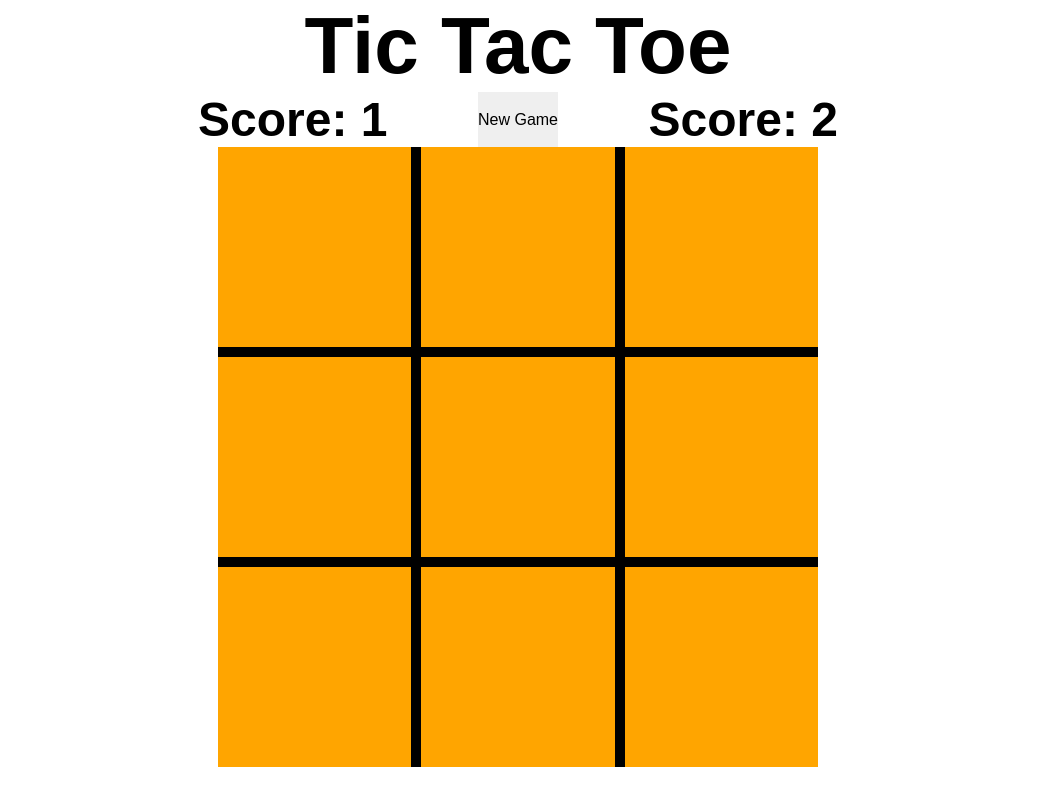
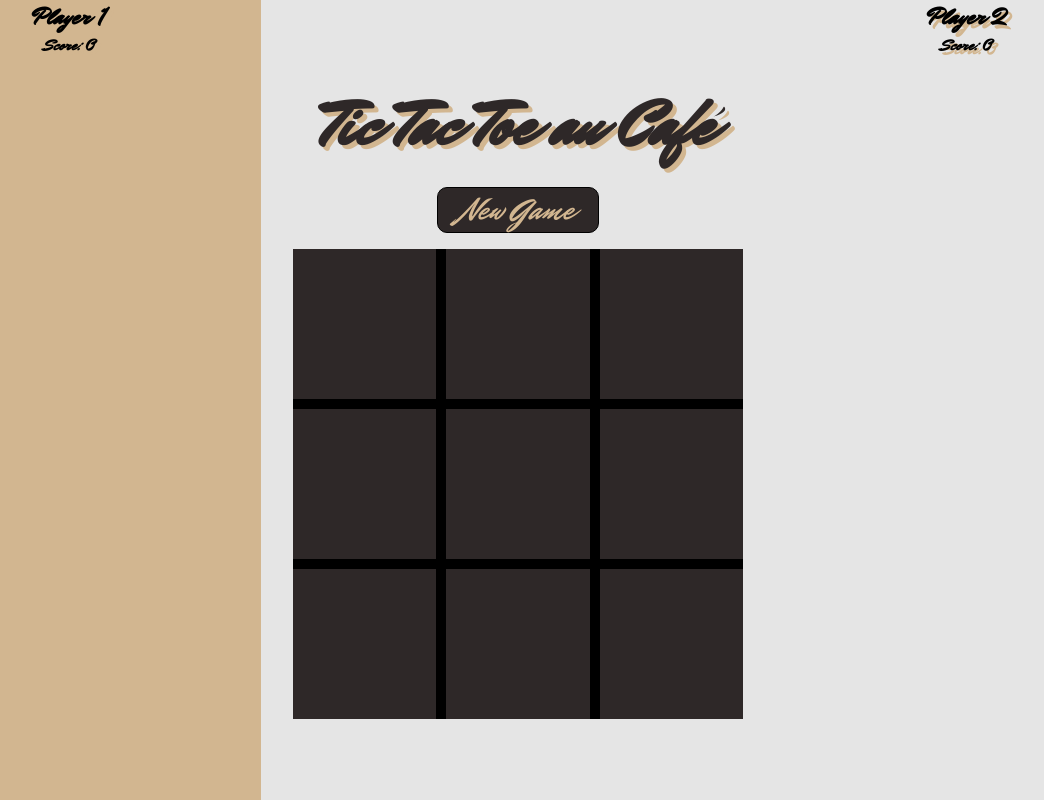
Before and after one commit to hwd-swd/tic-tac-toe, a plain HTML site: page index.html in a window 1280 px wide. Shown: the whole page, without its empty margins (122-1166 px from the left). Drawn offline with Linux system fonts and the light colour scheme.

Commit message:
added cafe styling

```diff
--- a/index.css
+++ b/index.css
@@ -1,32 +1,108 @@
+@font-face{
+    font-family: Adequate Extra;
+    src: url(adequate.ttf) format("truetype");
+}
+
+@font-face{
+    font-family: Dafoe;
+    src: url(mrdafoe.ttf) format("truetype")
+}
+
 * {
     margin:0;
     border:0;
     font-size:100%;
     outline: 0;
     padding:0;
-    color:var(--black);
-    font-family:  fantasy;
+    color:black;
+    font-family: Dafoe;
+
+}
+
+
+:root{
+    --lightbrown: #d2b690;
+    --darkbrown: #2e2828;
+    --gray: #b9b9af;
+    --white:#e5e5e5;
+}
+html{
+    background-color: var(--white);
 }
 
 #mainContainer{
     display:flex;
     flex-direction: column;
     align-items: center;
+    height:100vh;
+    width:100vw;
+
 }
 
 #mainContainer h1{
-    font-size: 500%;
+    font-family: Dafoe;
+    font-size: 550%;
+    font-weight: bold;
+    text-shadow: 4px 4px var(--lightbrown);
+    color:var(--darkbrown)
+
 }
 
 #scoreboard{
-    width:50%;
+    width:100%;
     display:flex;
     flex-direction: row;
     justify-content: space-between;
+    align-items: center;
+}
+
+.player1, .player2{
+    display:flex;
+    flex-direction: column;
+    align-items: center;
+    height:100vh;
+    width: 100%;
+    color:var(--darkbrown);
+    text-shadow: 4px 4px var(--lightbrown);
+}
+
+.beans{
+    background: ;
+}
+
+.center{
+    display:flex;
+    flex-direction: column;
+    align-items: center;
+    margin: 1rem 2rem;
 }
 
 #scoreboard h2{
     font-size: 300%;
+}
+
+#scoreboard h3{
+    font-size: 200%;
+}
+
+#restart{
+    background-color: var(--darkbrown);
+    color:var(--lightbrown);
+    font-size: 200%;
+    border: 1px solid black;
+    margin: 1rem auto;
+    padding: 0rem 1.5rem;
+    border-radius: 10px;
+}
+
+#restart:hover{
+    background-color: var(--lightbrown);
+    box-shadow: 0px 0px 8px 2px var(--darkbrown) ;
+    color: var(--white);
+}
+
+#restart:active{
+    background-color: var(--darkbrown);
 }
 
 #grid{
@@ -41,10 +117,83 @@
 
 .cell{
     display: flex;
-    background-color: orange;
+    background-color: var(--darkbrown);
     height:200px;
     justify-content: center;
     align-items: center;
-    font-size: 1000%;
+    font-size: 1200%;
     user-select: none;
+    font-weight: bold;
+    font-family: Adequate Extra;
+    color:var(--lightbrown)
 }
+
+
+
+@media screen and (max-width: 1000px) ,(max-height:800px) {
+    #grid {
+        width: 450px;
+    }
+    .cell{
+        height:150px;
+        font-size: 900%;
+        font-weight: bold;
+    }
+    #mainContainer h1{
+        font-size:400%;
+    }
+
+    #scoreboard h2{
+        font-size: 150%;
+    }
+
+    #scoreboard h3{
+        font-size: 100%;
+    }
+}
+
+@media screen and (max-width: 700px),(max-height:700px) {
+    #scoreboard{
+        flex-direction: column;
+    }
+
+    #restart{
+        font-size:150%;
+    }
+
+    #scoreboard{
+        height:100vh;
+    }
+
+    #scoreboard h2{
+        font-size: 250%;
+    }
+
+    #scoreboard h3{
+        font-size: 200%;
+    }
+
+    .player1,.player2{
+        height:100%;
+        order:2;
+        padding-top:0;
+    }
+}
+
+.cell:hover{
+    background-color: var(--lightbrown);
+    color:var(--darkbrown)
+}
+
+.active{
+    animation-name: color;
+    animation-duration: .5s;
+    animation-fill-mode: forwards;
+    animation-timing-function: ease-in;
+}
+
+@keyframes color {
+    100% {
+        background-color:var(--lightbrown);
+    }
+}
--- a/index.html
+++ b/index.html
@@ -7,15 +7,28 @@
     </head>
     <body>
         <div id="mainContainer">
-            <h1>Tic Tac Toe</h1>
+
             <div id="scoreboard">
-                <h2 id="player1">Score: 1</h2>
-                <button id="restart">New Game</button>
-                <h2 id="player2">Score: 2</h2>
-            </div>
-            <div id="grid">
+                <div class="player1">
+                    <h2>Player 1</h2>
+                    <h3 id="player1">Score: 0</h3>
+                </div>
+
+                <div class="center">
+                    <h1>Tic Tac Toe au Café</h1>
+                    <button id="restart">New Game</button>
+                    <div id="grid"></div>
+                </div>
+
+
+                <div class="player2">
+                    <h2>Player 2</h2>
+                    <h3 id="player2">Score: 0</h3>
+                </div>
+
 
             </div>
+
         </div>
 
 
--- a/index.js
+++ b/index.js
@@ -1,13 +1,13 @@
 //factory function for players
 
-function createPlayer(userName){
+const createPlayer = function(userName){
     let score=0;
     return {
-        userName: userName,
-        score :score,
-        getUserName(){return userName},
-        getScore(){return score},
-        increaseScore(){score++}
+        userName,
+        score,
+        getUserName(){return this.userName},
+        getScore(){return this.score},
+        increaseScore(){this.score++}
     }
 }
 
@@ -72,10 +72,17 @@ let gameboard  = (function (){
 
 let displayController = (function(){
     let grid = document.querySelector('#grid');
+    let score1 = document.querySelector('#player1');
+    let score2 = document.querySelector('#player2');
+    let player1 = new createPlayer("player1");
+    let player2 = new createPlayer("player2");
+    let player1Container = document.querySelector('.player1');
+    let player2Container = document.querySelector('.player2');
 
     let intializeGame = function(){
+        player1Container.classList.toggle('active');
         intializeBoard();
-    }
+    };
 
 
     let intializeBoard = function(){ //function that updates the display to match the game board
@@ -93,8 +100,8 @@ let displayController = (function(){
                     temp.innerHTML = "";
                 }
                 grid.appendChild(temp);
-            }
-        }
+            };
+        };
 
         let cells = document.querySelectorAll('.cell');
         cells.forEach(cell=>cell.addEventListener('click',userClick));
@@ -103,8 +110,9 @@ let displayController = (function(){
     let userClick = function(e){  //function that adds a piece when a user clicks
         let [x,comma,y] = e.target.getAttribute('data-key');
         if(gameboard.wonGame()==''&&gameboard.getBoard()[x][y]==''){
+            player1Container.classList.toggle('active');
+            player2Container.classList.toggle('active');
             gameboard.playPiece(x,y);
-            console.table(gameboard.getBoard()); //display boardstae
             intializeBoard();
             userWon();}
     };
@@ -112,9 +120,13 @@ let displayController = (function(){
     let userWon = function(){
         switch (gameboard.wonGame()){
             case 'X':
+                player1.increaseScore();
+                score1.innerHTML=`Score: ${player1.getScore()}`;
                 alert('x won');
                 break;
             case 'O':
+                player2.increaseScore();
+                score2.innerHTML=`Score: ${player2.getScore()}`;
                 alert('o won');
                 break;
             case false:
@@ -123,8 +135,10 @@ let displayController = (function(){
     };
 
     let newGame = function(){ //new game button
-        gameboard.clearBoard()
-        intializeBoard()
+        player1Container.classList.add('active');
+        player2Container.classList.remove('active');
+        gameboard.clearBoard();
+        intializeBoard();
     }
     let restartButton = document.querySelector('#restart');
     restartButton.addEventListener('click',newGame);
@@ -136,13 +150,8 @@ let displayController = (function(){
 
 
 // //test code for player factory function
-let player1 = createPlayer("player1");
-let player2 = createPlayer("player2");
-console.log(player1.getScore());
-console.log(player1.getUserName());
-player2.increaseScore();
-console.log(player2.getScore());
-console.log(player2.getUserName());
+
+
 
 // gameboard.playPiece(0,0)
 // gameboard.playPiece(1,2)
```
Also changed, not shown: adequate.ttf (added), mrdafoe.ttf (added).
